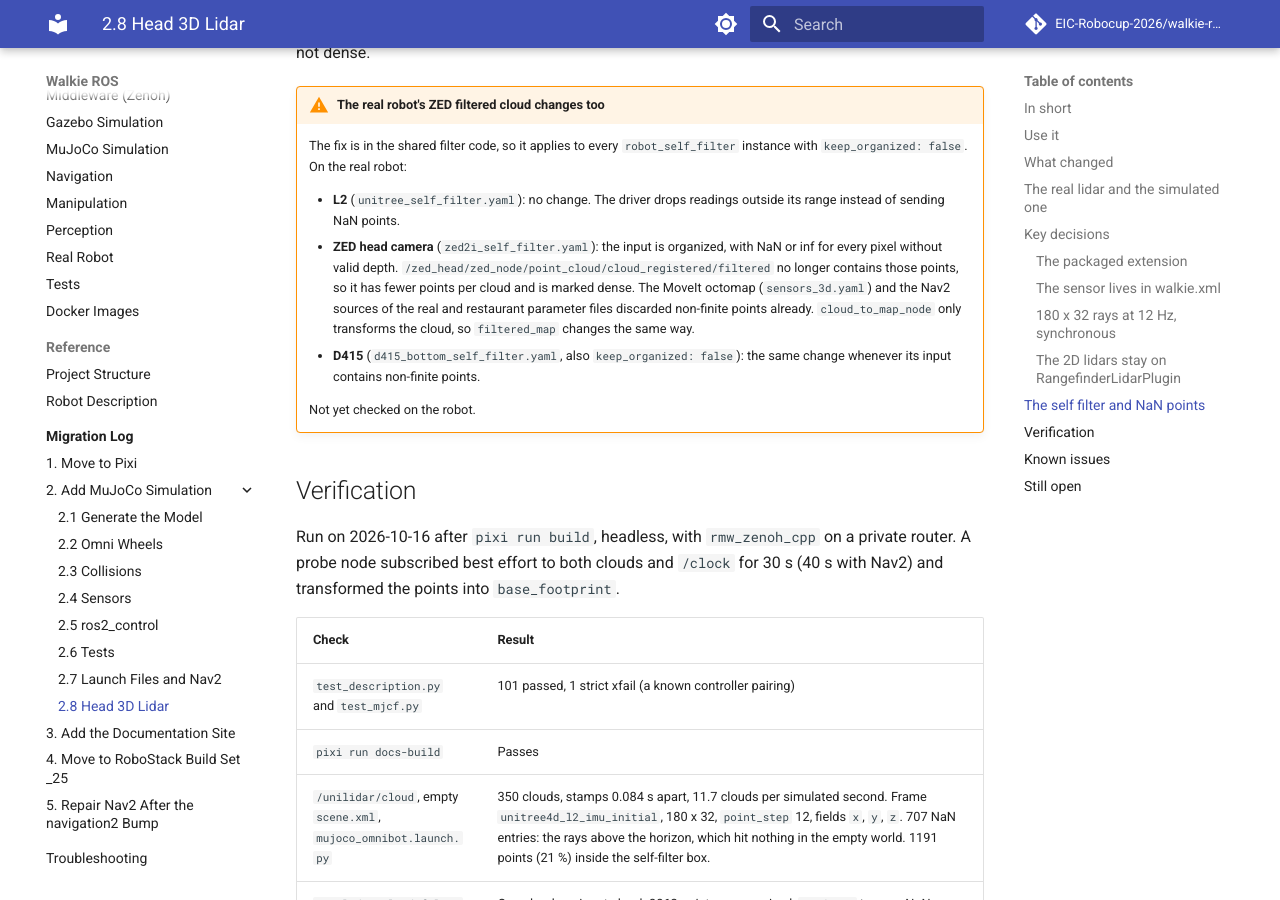
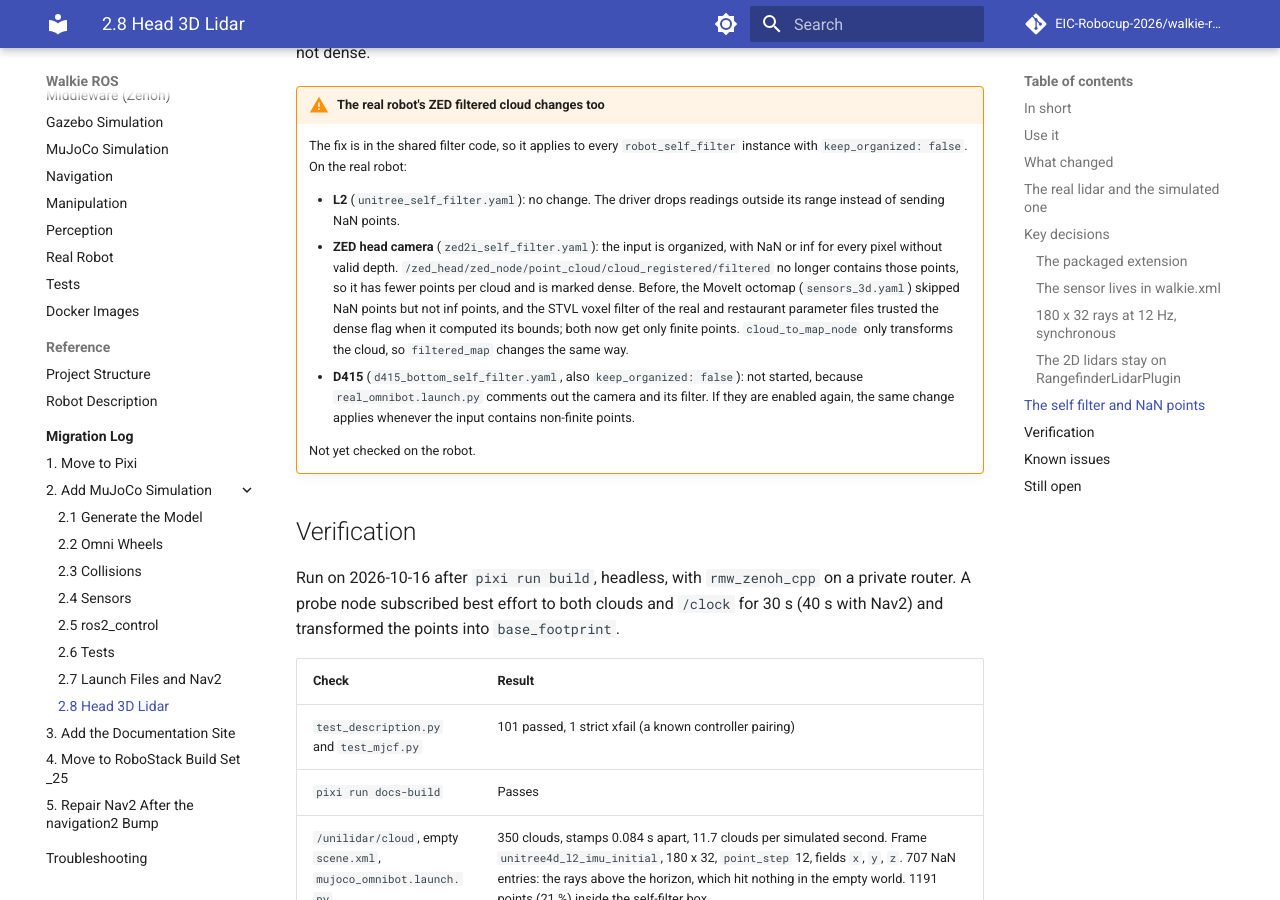
Before and after one commit to EIC-Robocup-2026/walkie-ros, an MkDocs documentation site: the page built from docs/migrations/02-mujoco/08-3d-lidar.md, in a window 1280 px wide and 900 px high, scrolled down 4980 px. Built offline with MkDocs 1.6.1 and Material for MkDocs 9.7.7, drawn with Linux system fonts in a browser that asks for light colours; comment, search, counter and statistics services are not loaded.

Commit message:
docs: update the MuJoCo lidar notes for the current tree
The generator now prints ngeom=68 nmesh=24 nsensor=486, the default environment has 1188 packages, and real_omnibot.launch.py does not start the D415 self filter. MoveIt skipped NaN but not inf points before the self filter fix.

```diff
--- a/docs/migrations/02-mujoco/08-3d-lidar.md
+++ b/docs/migrations/02-mujoco/08-3d-lidar.md
@@ -232,11 +232,13 @@ marked not dense.
     - **ZED head camera** (`zed2i_self_filter.yaml`): the input is organized, with NaN or
       inf for every pixel without valid depth. `/zed_head/zed_node/point_cloud/cloud_registered/filtered`
       no longer contains those points, so it has fewer points per cloud and is marked
-      dense. The MoveIt octomap (`sensors_3d.yaml`) and the Nav2 sources of the real and
-      restaurant parameter files discarded non-finite points already.
+      dense. Before, the MoveIt octomap (`sensors_3d.yaml`) skipped NaN points but not inf
+      points, and the STVL voxel filter of the real and restaurant parameter files trusted
+      the dense flag when it computed its bounds; both now get only finite points.
       `cloud_to_map_node` only transforms the cloud, so `filtered_map` changes the same way.
-    - **D415** (`d415_bottom_self_filter.yaml`, also `keep_organized: false`): the same
-      change whenever its input contains non-finite points.
+    - **D415** (`d415_bottom_self_filter.yaml`, also `keep_organized: false`): not started,
+      because `real_omnibot.launch.py` comments out the camera and its filter. If they are
+      enabled again, the same change applies whenever the input contains non-finite points.
 
     Not yet checked on the robot.
 
```
Also changed, not shown: docs/guides/pixi.md (+1 -1 lines), docs/migrations/02-mujoco/01-model-generation.md (+1 -1 lines).
